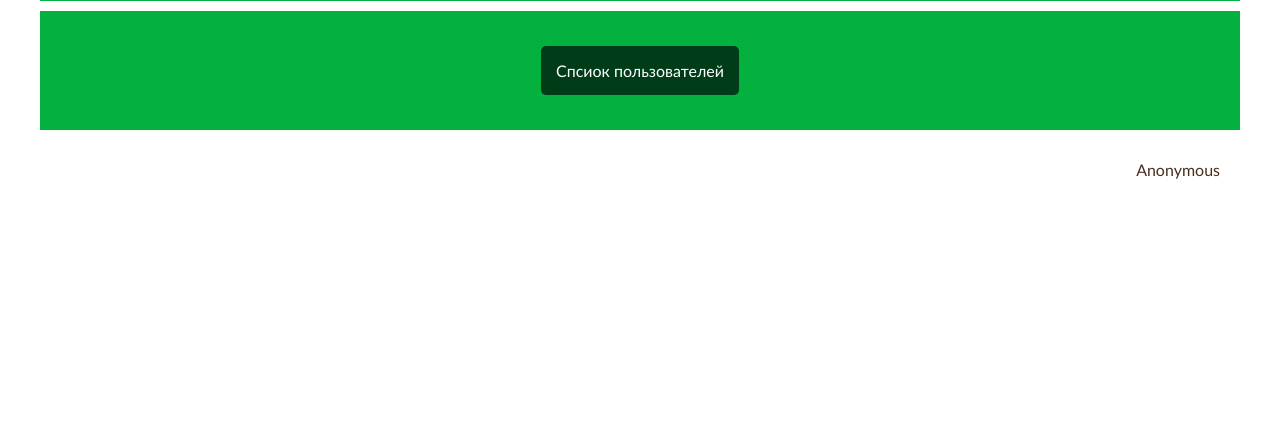
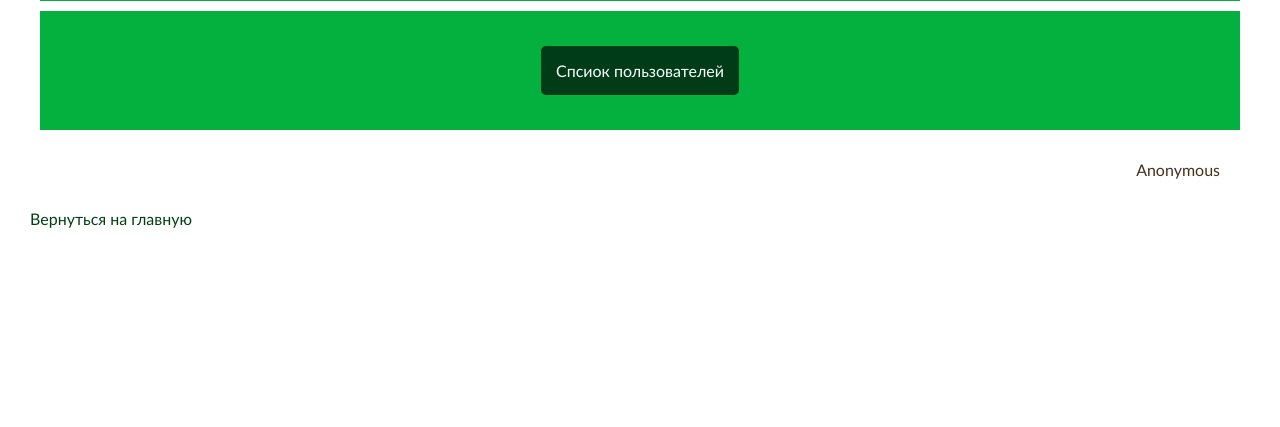
Before and after one commit to ceryleangel/web-programming-labs-2, a Flask app: page /lab5/ in a window 1280 px wide. Shown: the part 256-683 px from the top of the page. Run offline with Flask 3, Linux system fonts and the light colour scheme; some libraries are stand-ins or nearby versions.

Commit message:
правки

```diff
--- a/templates/lab5/lab5.html
+++ b/templates/lab5/lab5.html
@@ -17,4 +17,5 @@
 <p style="text-align: right; margin:30px; ">
     {{ login if login else 'Anonymous' }}
 </p>
+<a href="/index">Вернуться на главную</a>
 {% endblock %}
```
